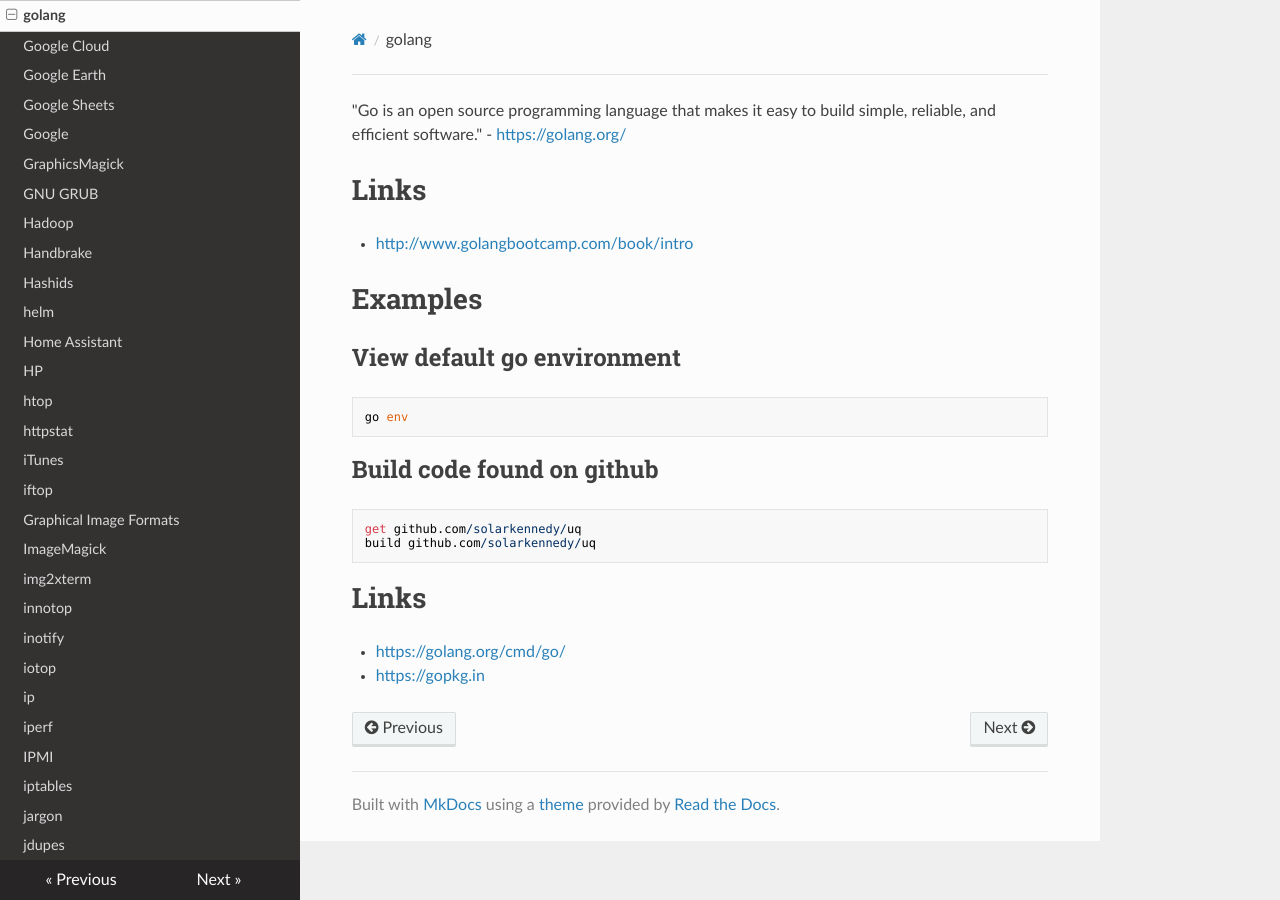
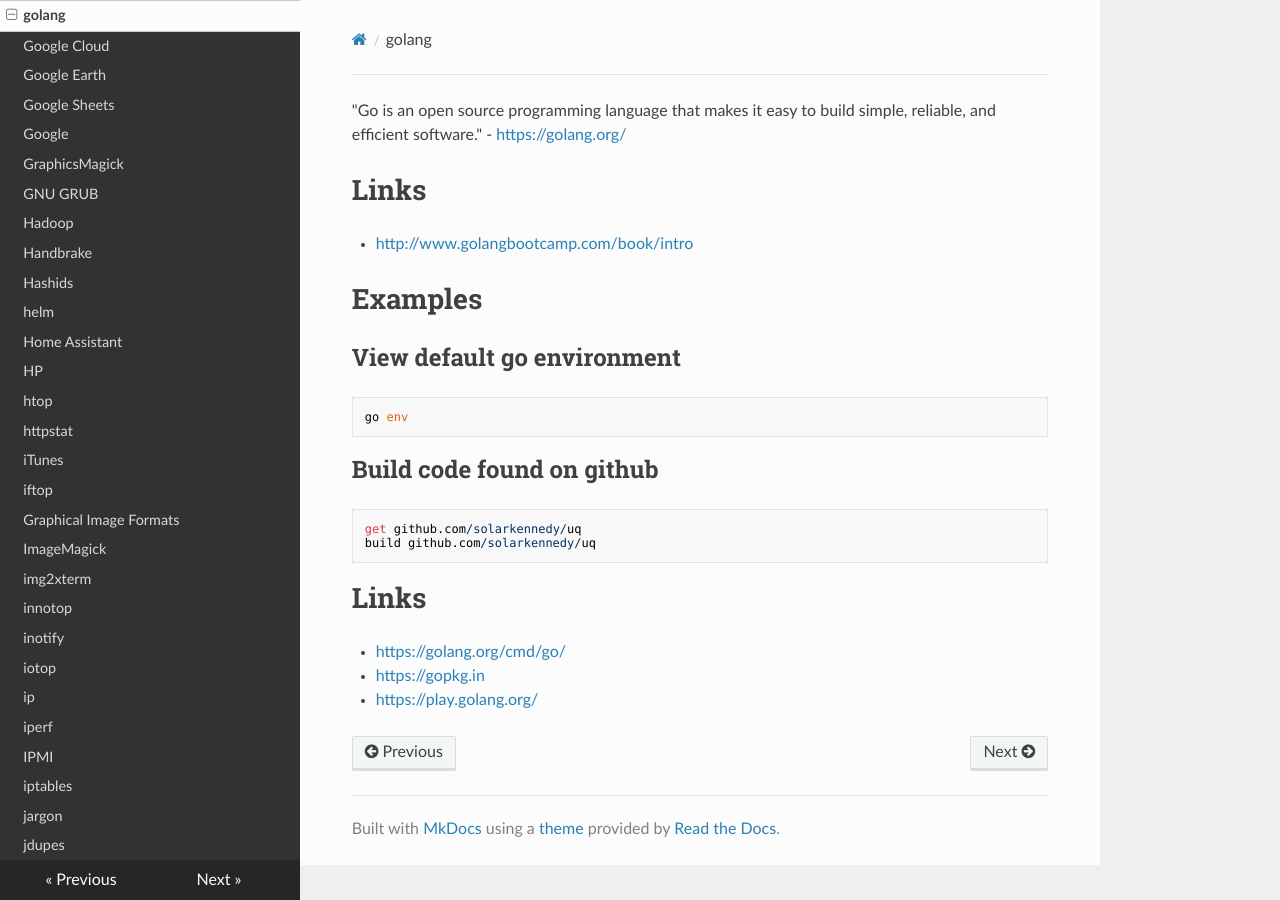
Before and after one commit to lando-cal/tech-notes, an MkDocs documentation site: the page built from docs/golang.md, in a window 1280 px wide. Built offline with MkDocs 1.6.1, drawn with Linux system fonts in a browser that asks for light colours; nearby versions of some CDN libraries.

Commit message:
Add link

```diff
--- a/docs/golang.md
+++ b/docs/golang.md
@@ -25,3 +25,4 @@ build github.com/solarkennedy/uq
 
 - <https://golang.org/cmd/go/>
 - <https://gopkg.in>
+- <https://play.golang.org/>
```
